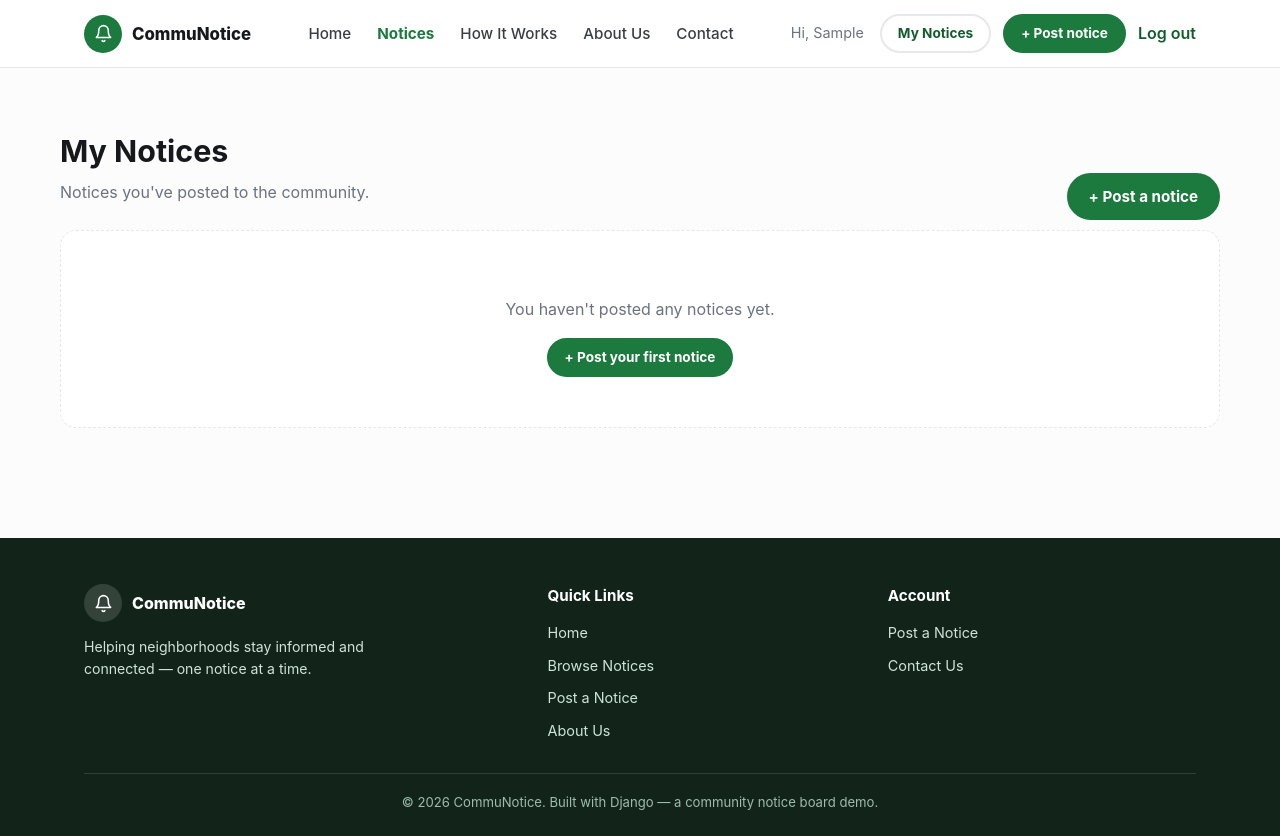
After one commit to Jeremiahkariuki/Community-notice, a Django app: page /notices/mine/ in a window 1280 px wide. The commit adds this page. Run offline with Django 5.2, Linux system fonts and the light colour scheme; the visitor is signed in with stand-in values (Sample User, id 1); data that the repository does not hold is empty.

Commit message:
Add notice edit/delete, My Notices, and profile pages

```diff
--- a/communotice/urls.py
+++ b/communotice/urls.py
@@ -1,3 +1,6 @@
+"""
+URL configuration for communotice project.
+"""
 from django.conf import settings
 from django.conf.urls.static import static
 from django.contrib import admin
@@ -14,6 +17,7 @@ urlpatterns = [
 
     # Auth
     path('accounts/register/', notice_views.register, name='register'),
+    path('accounts/profile/', notice_views.profile, name='profile'),
     path('accounts/login/', auth_views.LoginView.as_view(template_name='registration/login.html'), name='login'),
     path('accounts/logout/', auth_views.LogoutView.as_view(next_page='home'), name='logout'),
 
--- a/notices/templates/notices/base.html
+++ b/notices/templates/notices/base.html
@@ -25,7 +25,8 @@
             </nav>
             <div class="header-actions">
                 {% if user.is_authenticated %}
-                    <span class="hello">Hi, {{ user.first_name|default:user.username }}</span>
+                    <a href="{% url 'profile' %}" class="hello" style="text-decoration:none;">Hi, {{ user.first_name|default:user.username }}</a>
+                    <a href="{% url 'notices:mine' %}" class="btn btn-outline btn-small">My Notices</a>
                     <a href="{% url 'notices:create' %}" class="btn btn-small">+ Post notice</a>
                     <form action="{% url 'logout' %}" method="post" class="inline-form">
                         {% csrf_token %}
@@ -89,7 +90,7 @@
                     </ul>
                 </div>
             </div>
-            <div class="footer-bottom">&copy; {% now "Y" %} CommuNotice. Built with Django — a community notice board .</div>
+            <div class="footer-bottom">&copy; {% now "Y" %} CommuNotice. Built with Django — a community notice board demo.</div>
         </div>
     </footer>
 </body>
--- /dev/null
+++ b/notices/templates/notices/my_notices.html
@@ -0,0 +1,50 @@
+{% extends "notices/base.html" %}
+{% block title %}My Notices — CommuNotice{% endblock %}
+{% block content %}
+    <div class="list-header">
+        <div>
+            <h1 class="page-title">My Notices</h1>
+            <p class="subtitle">Notices you've posted to the community.</p>
+        </div>
+        <a href="{% url 'notices:create' %}" class="btn">+ Post a notice</a>
+    </div>
+
+    <div class="notice-grid">
+        {% for notice in page_obj %}
+            <div class="notice-card" style="position:relative;">
+                <a href="{% url 'notices:detail' notice.pk %}" style="text-decoration:none; color:inherit;">
+                    {% if notice.image %}
+                        <img class="thumb" src="{{ notice.image.url }}" alt="{{ notice.title }}">
+                    {% else %}
+                        <div class="thumb-placeholder">
+                            <svg viewBox="0 0 24 24" fill="none" stroke="currentColor" stroke-width="2" stroke-linecap="round" stroke-linejoin="round"><path d="M18 8a6 6 0 0 0-12 0c0 7-3 9-3 9h18s-3-2-3-9"/><path d="M13.73 21a2 2 0 0 1-3.46 0"/></svg>
+                        </div>
+                    {% endif %}
+                    <div class="card-body">
+                        <span class="category-tag">{{ notice.category.name }}</span>
+                        <h2>{{ notice.title }}</h2>
+                        <p>{{ notice.description|truncatewords:16 }}</p>
+                        <div class="meta">{{ notice.created_at|timesince }} ago</div>
+                    </div>
+                </a>
+                <div style="display:flex; gap:8px; padding:0 18px 18px;">
+                    <a href="{% url 'notices:edit' notice.pk %}" class="btn btn-outline btn-small">Edit</a>
+                    <a href="{% url 'notices:delete' notice.pk %}" class="btn btn-outline btn-small" style="color:#b3261e; border-color:#f3d4d2;">Delete</a>
+                </div>
+            </div>
+        {% empty %}
+            <div class="empty-state" style="grid-column: 1 / -1;">
+                <p>You haven't posted any notices yet.</p>
+                <a href="{% url 'notices:create' %}" class="btn btn-small">+ Post your first notice</a>
+            </div>
+        {% endfor %}
+    </div>
+
+    {% if page_obj.has_other_pages %}
+    <div class="pagination">
+        {% if page_obj.has_previous %}<a href="?page={{ page_obj.previous_page_number }}">&laquo; Prev</a>{% endif %}
+        <span>Page {{ page_obj.number }} of {{ page_obj.paginator.num_pages }}</span>
+        {% if page_obj.has_next %}<a href="?page={{ page_obj.next_page_number }}">Next &raquo;</a>{% endif %}
+    </div>
+    {% endif %}
+{% endblock %}
--- a/notices/templates/notices/notice_detail.html
+++ b/notices/templates/notices/notice_detail.html
@@ -14,6 +14,12 @@
                 Posted by <strong>{{ notice.posted_by.username }}</strong> &middot; {{ notice.created_at|date:"d M Y, H:i" }}
             </div>
             <p class="description">{{ notice.description|linebreaks }}</p>
+            {% if user == notice.posted_by %}
+                <div style="display:flex; gap:10px; margin-top:10px;">
+                    <a href="{% url 'notices:edit' notice.pk %}" class="btn btn-outline btn-small">Edit</a>
+                    <a href="{% url 'notices:delete' notice.pk %}" class="btn btn-outline btn-small" style="color:#b3261e; border-color:#f3d4d2;">Delete</a>
+                </div>
+            {% endif %}
         </div>
     </article>
 {% endblock %}
--- a/notices/urls.py
+++ b/notices/urls.py
@@ -5,6 +5,9 @@ app_name = "notices"
 
 urlpatterns = [
     path("", views.notice_list, name="list"),
+    path("mine/", views.my_notices, name="mine"),
     path("new/", views.notice_create, name="create"),
     path("<int:pk>/", views.notice_detail, name="detail"),
+    path("<int:pk>/edit/", views.notice_edit, name="edit"),
+    path("<int:pk>/delete/", views.notice_delete, name="delete"),
 ]
--- a/notices/views.py
+++ b/notices/views.py
@@ -9,6 +9,7 @@ from .forms import NoticeForm, SignUpForm
 
 
 def home(request):
+    """Landing page: hero, live preview of latest notices, features & stats."""
     latest_notices = Notice.objects.select_related("category", "posted_by")[:3]
     context = {
         "latest_notices": latest_notices,
@@ -69,3 +70,52 @@ def notice_create(request):
     else:
         form = NoticeForm()
     return render(request, "notices/notice_form.html", {"form": form})
+
+
+@login_required
+def my_notices(request):
+    notices = Notice.objects.filter(posted_by=request.user).select_related("category")
+    paginator = Paginator(notices, 6)
+    page_obj = paginator.get_page(request.GET.get("page"))
+    return render(request, "notices/my_notices.html", {"page_obj": page_obj})
+
+
+@login_required
+def notice_edit(request, pk):
+    notice = get_object_or_404(Notice, pk=pk)
+    if notice.posted_by != request.user:
+        messages.error(request, "You can only edit notices you posted.")
+        return redirect("notices:detail", pk=notice.pk)
+
+    if request.method == "POST":
+        form = NoticeForm(request.POST, request.FILES, instance=notice)
+        if form.is_valid():
+            form.save()
+            messages.success(request, "Notice updated.")
+            return redirect("notices:detail", pk=notice.pk)
+    else:
+        form = NoticeForm(instance=notice)
+    return render(request, "notices/notice_form.html", {"form": form, "editing": True, "notice": notice})
+
+
+@login_required
+def notice_delete(request, pk):
+    notice = get_object_or_404(Notice, pk=pk)
+    if notice.posted_by != request.user:
+        messages.error(request, "You can only delete notices you posted.")
+        return redirect("notices:detail", pk=notice.pk)
+
+    if request.method == "POST":
+        notice.delete()
+        messages.success(request, "Notice deleted.")
+        return redirect("notices:mine")
+    return render(request, "notices/notice_confirm_delete.html", {"notice": notice})
+
+
+@login_required
+def profile(request):
+    context = {
+        "notice_count": Notice.objects.filter(posted_by=request.user).count(),
+        "recent_notices": Notice.objects.filter(posted_by=request.user).select_related("category")[:5],
+    }
+    return render(request, "registration/profile.html", context)
```
Also changed, not shown: notices/templates/notices/notice_confirm_delete.html (added, +16 -0 lines), notices/templates/notices/notice_form.html (+4 -4 lines), notices/templates/registration/profile.html (added, +14 -0 lines).
